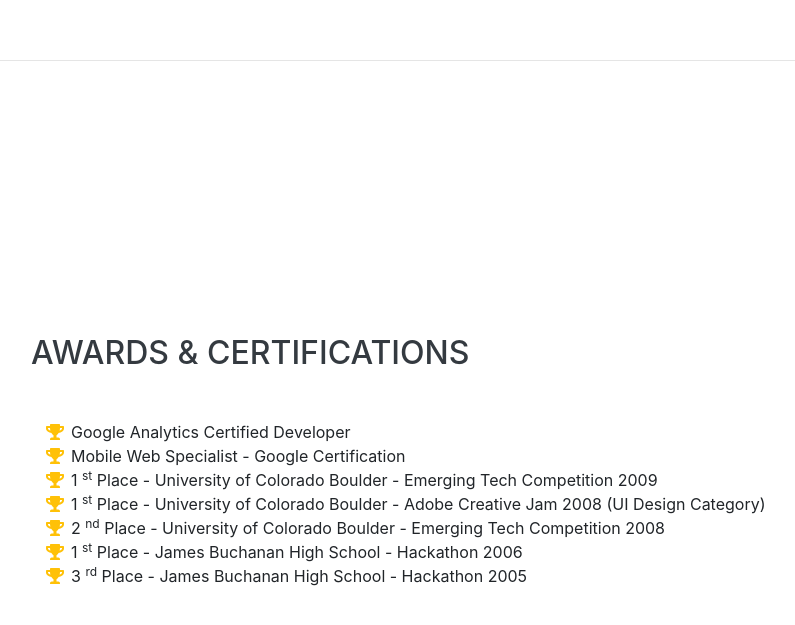
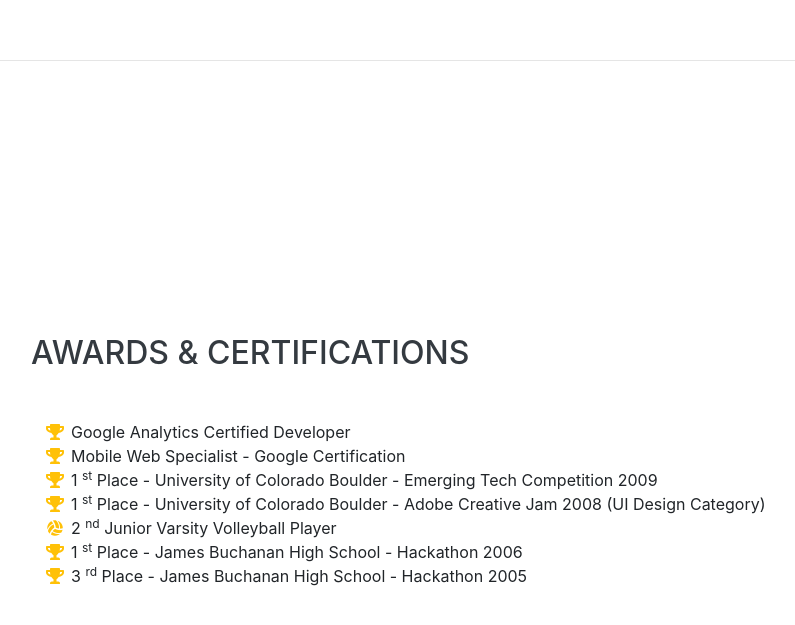
Before and after one commit to robwizzie/robwizzie.github.io, a website with bundled scripts: page index.html in a window 1280 px wide. Shown: the part 4237-4862 px from the top of the page, without its empty margins (289-1084 px from the left). Built offline with nearby package versions, Linux system fonts and the light colour scheme; a web font is replaced by a local one.

Commit message:
acheivements

```diff
--- a/index.html
+++ b/index.html
@@ -257,8 +257,8 @@
                         <i class="fa-li fa fa-trophy text-warning"></i> 1
                         <sup>st</sup> Place - University of Colorado Boulder - Adobe Creative Jam 2008 (UI Design Category)</li>
                     <li>
-                        <i class="fa-li fa fa-trophy text-warning"></i> 2
-                        <sup>nd</sup> Place - University of Colorado Boulder - Emerging Tech Competition 2008</li>
+                        <i class="fa-li fa fa-volleyball-ball text-warning"></i> 2
+                        <sup>nd</sup> Junior Varsity Volleyball Player</li>
                     <li>
                         <i class="fa-li fa fa-trophy text-warning"></i> 1
                         <sup>st</sup> Place - James Buchanan High School - Hackathon 2006</li>
```
